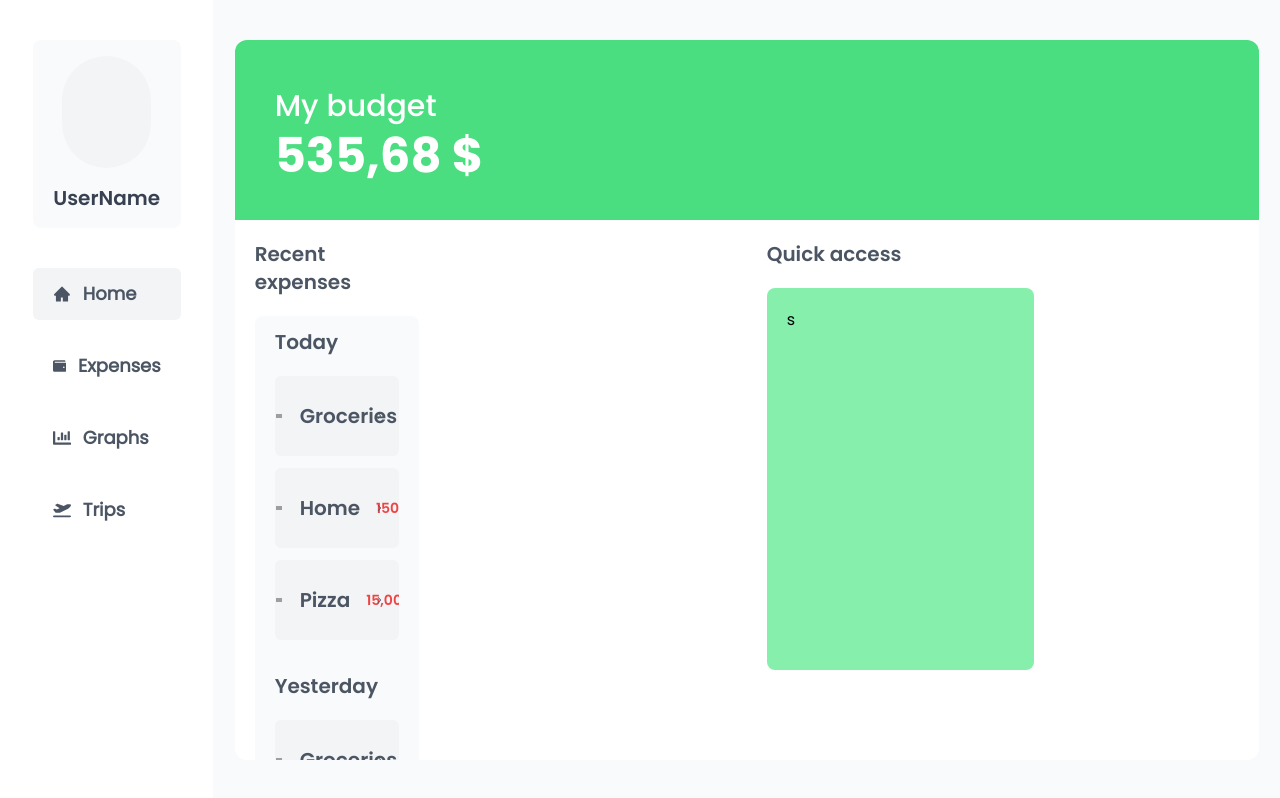
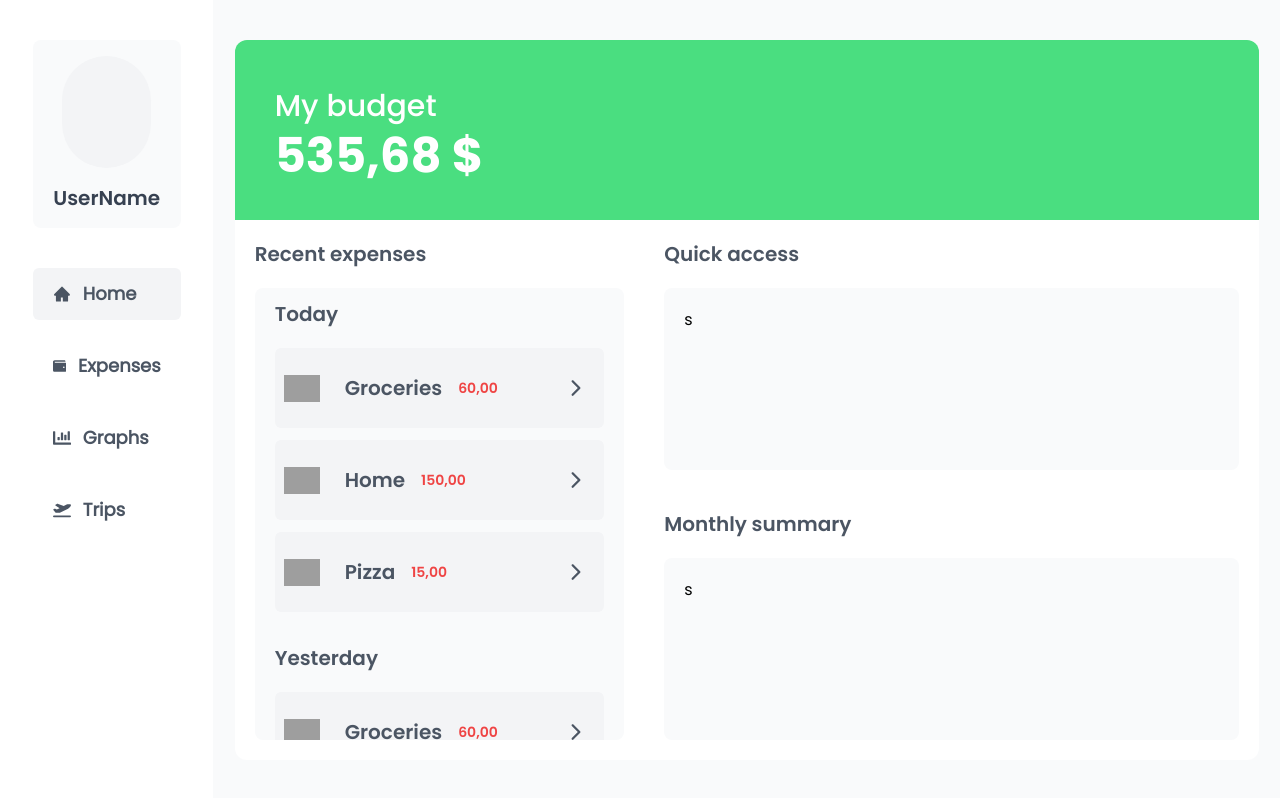
Before and after one commit to vexior27/BudgetFlow, a React (Create React App) app: page / in a window 1280 px wide. Built offline with nearby package versions, Linux system fonts and the light colour scheme; grey boxes are pictures that could not be loaded.

Commit message:
fixed home display

```diff
--- a/package.json
+++ b/package.json
@@ -10,6 +10,7 @@
     "react-dom": "^18.3.1",
     "react-icons": "^5.3.0",
     "react-scripts": "5.0.1",
+    "sass": "^1.79.4",
     "web-vitals": "^2.1.4"
   },
   "scripts": {
--- a/src/components/home/Home.js
+++ b/src/components/home/Home.js
@@ -4,30 +4,32 @@ import ReactDOM from 'react-dom/client';
 
 import RecentExpensesHeader from './recent-expenses/RecentExpensesHeaders';
 
+import "./style.scss"
+
 export default function Home() {
    return (
-      <div className='w-4/5 h-90vh bg-white ml-auto mr-auto rounded-xl top-1/2 overflow-hidden'>
+      <div className='w-4/5 h-90vh bg-white ml-auto mr-auto overflow-hidden rounded-xl '>
          <div className='w-full h-1/4 bg-green-400 flex items-start justify-end flex-col gap-2 p-10 pl-15 text-white'>
             <h3 className='text-3xl font-poppinsMedium'>My budget</h3>
             <h1 className='text-5xl font-poppinsBold'>535,68 $</h1>
          </div>
-         <div className='grid grid-cols-2 grid-rows-2'>
-            <div className='w-2/5 gap-5 p-5 flex items-start justify-start flex-col'>
+         <div className='container h-3/4'>
+            <div className='recent gap-5 p-5 flex items-start justify-start flex-col'>
                <h1 className='text-gray-600 font-poppinsSemiBold text-xl'>Recent expenses</h1>
-               <div className='bg-gray-50 rounded-lg w-full h-2/3  overflow-scroll flex items-start justify-start flex-col '>
+               <div className='bg-gray-50 rounded-lg w-full  overflow-y-scroll flex items-start justify-start flex-col '>
                < RecentExpensesHeader day="today" />
                < RecentExpensesHeader day="yesterday" />
                </div>
             </div>
-            <div className='w-3/5 gap-5 p-5 flex items-start justify-start flex-col'>
+            <div className='quick gap-5 p-5 flex items-start justify-start flex-col'>
                <h1 className='text-gray-600 font-poppinsSemiBold text-xl'>Quick access</h1>
-               <div className='w-full bg-green-300 rounded-lg h-1/2 p-5'>
+               <div className='w-full bg-gray-50 rounded-lg p-5 h-full'>
                   s
                </div>
             </div>
-            <div className='w-3/5 gap-5 p-5 flex items-start justify-start flex-col'>
+            <div className='summary gap-5 p-5 flex items-start justify-start flex-col'>
                <h1 className='text-gray-600 font-poppinsSemiBold text-xl'>Monthly summary</h1>
-               <div className='w-full bg-green-300 rounded-lg h-1/2 p-5'>
+               <div className='w-full bg-gray-50 rounded-lg p-5 h-full'>
                   s
                </div>
             </div>
--- a/src/components/home/recent-expenses/RecentExpenses.js
+++ b/src/components/home/recent-expenses/RecentExpenses.js
@@ -5,7 +5,7 @@ import { IoIosArrowForward } from "react-icons/io";
 
 export default function RecentExpenses(props) {
    return (
-      <div className="container bg-gray-100 rounded-md w-full h-20 hover:cursor-pointer hover:bg-gray-200 flex items-start justify-center overflow-hidden duration-150 ease-in text-gray-600">
+      <div className="expenseContainer bg-gray-100 rounded-md w-full h-20 hover:cursor-pointer hover:bg-gray-200 flex items-start justify-center overflow-hidden duration-150 ease-in text-gray-600">
          <div className="imageContainer w-1/6  h-full flex items-center justify-center">
             <img src={props.imgSrc} alt="img"
             className="w-2/3"/>
--- /dev/null
+++ b/src/components/home/style.scss
@@ -0,0 +1,18 @@
+
+.container {
+   display: grid;
+   grid-template-areas:
+   "recent quick"
+   "recent summary";
+   grid-template-columns: 2fr 3fr;
+   grid-template-rows: 1fr 1fr;
+   .recent {
+      grid-area: recent;
+   }
+   .quick {
+      grid-area: quick;
+   }
+   .summary {
+      grid-area: summary;
+   }
+}
```
Also changed, not shown: 1 other file (tests, documents, lock files or other folders).
